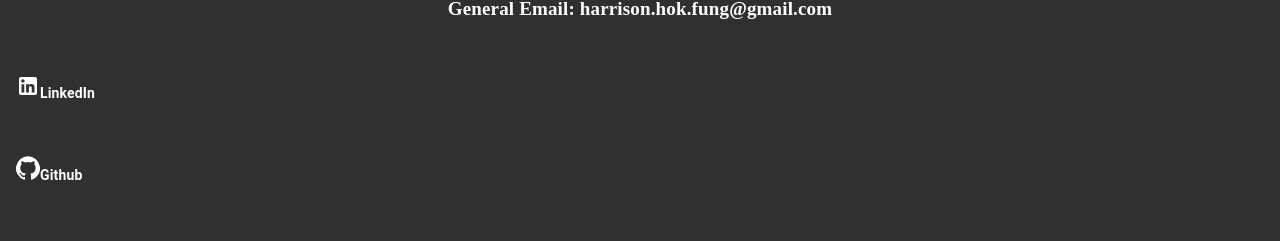
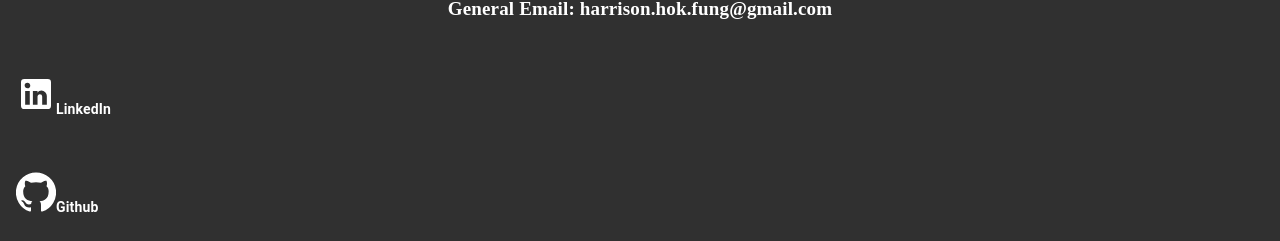
Before and after one commit to hfung8/portfolio_hf, a React (Create React App) app: page / in a window 1280 px wide. Shown: the part 1910-2151 px from the top of the page. Before the commit the page ends 2122 px from the top, so only its background shows below. Built offline with nearby package versions, Linux system fonts and the light colour scheme.

Commit message:
made the icons larger in connect

```diff
--- a/src/components/Connect.js
+++ b/src/components/Connect.js
@@ -3,6 +3,8 @@ import ListItem from "@material-ui/core/ListItem";
 import GitHubIcon from '@material-ui/icons/GitHub';
 import LinkedInIcon from '@material-ui/icons/LinkedIn';
 import Grid from '@material-ui/core/Grid';
+// import { makeStyles } from '@material-ui/core/styles';
+// import SvgIcon from '@material-ui/core/SvgIcon';
 
 function ListItemLink(props) {
     return <ListItem button component="a" {...props} />;
@@ -18,6 +20,23 @@ const styleEmail = {
     fontSize: 19
 }
 
+// const useStyles = makeStyles((theme) => ({
+//     root: {
+//       '& > svg': {
+//         margin: theme.spacing(2),
+//       },
+//     },
+//   }));
+
+//   function GitHubIcon(props) {
+//     return (
+//       <SvgIcon {...props}>
+//         <path d="M10 20v-6h4v6h5v-8h3L12 3 2 12h3v8z" />
+//       </SvgIcon>
+//     );
+//   }
+
+
 function Connect(){
 
     return(
@@ -26,10 +45,10 @@ function Connect(){
         <h4 style={styleEmail}>General Email: harrison.hok.fung@gmail.com</h4>
         <Grid item xs={6} container justify="center">
         <ListItemLink href='https://www.linkedin.com/in/harrisonfung/'>
-        <h4><LinkedInIcon/>LinkedIn</h4>
+        <h4><LinkedInIcon style={{fontSize: 40}}/>LinkedIn</h4>
         </ListItemLink>
         <ListItemLink href="https://github.com/hfung8">
-        <h4><GitHubIcon/>Github</h4>
+        <h4><GitHubIcon style={{fontSize: 40}}/>Github</h4>
         </ListItemLink>
         </Grid>
     </div>
```
